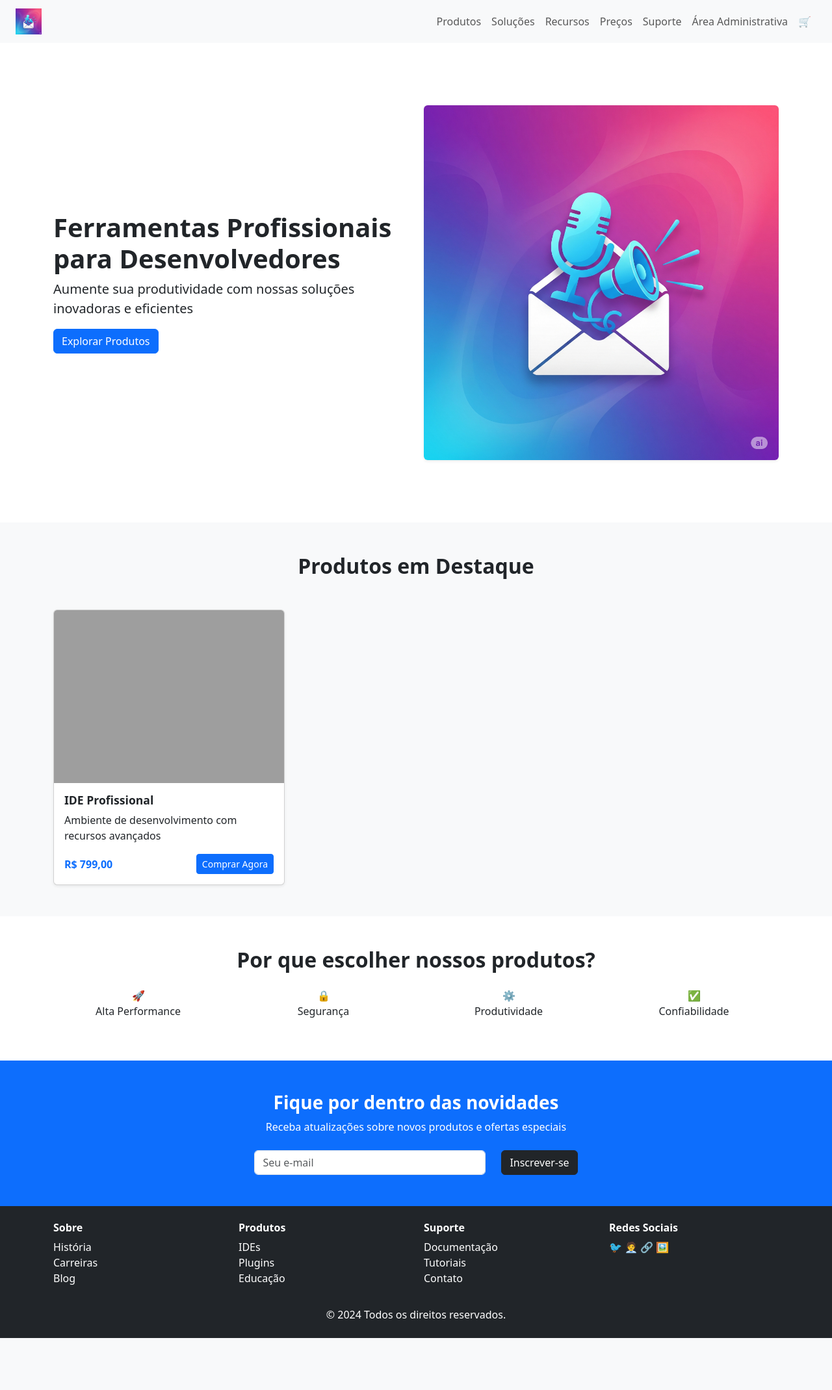
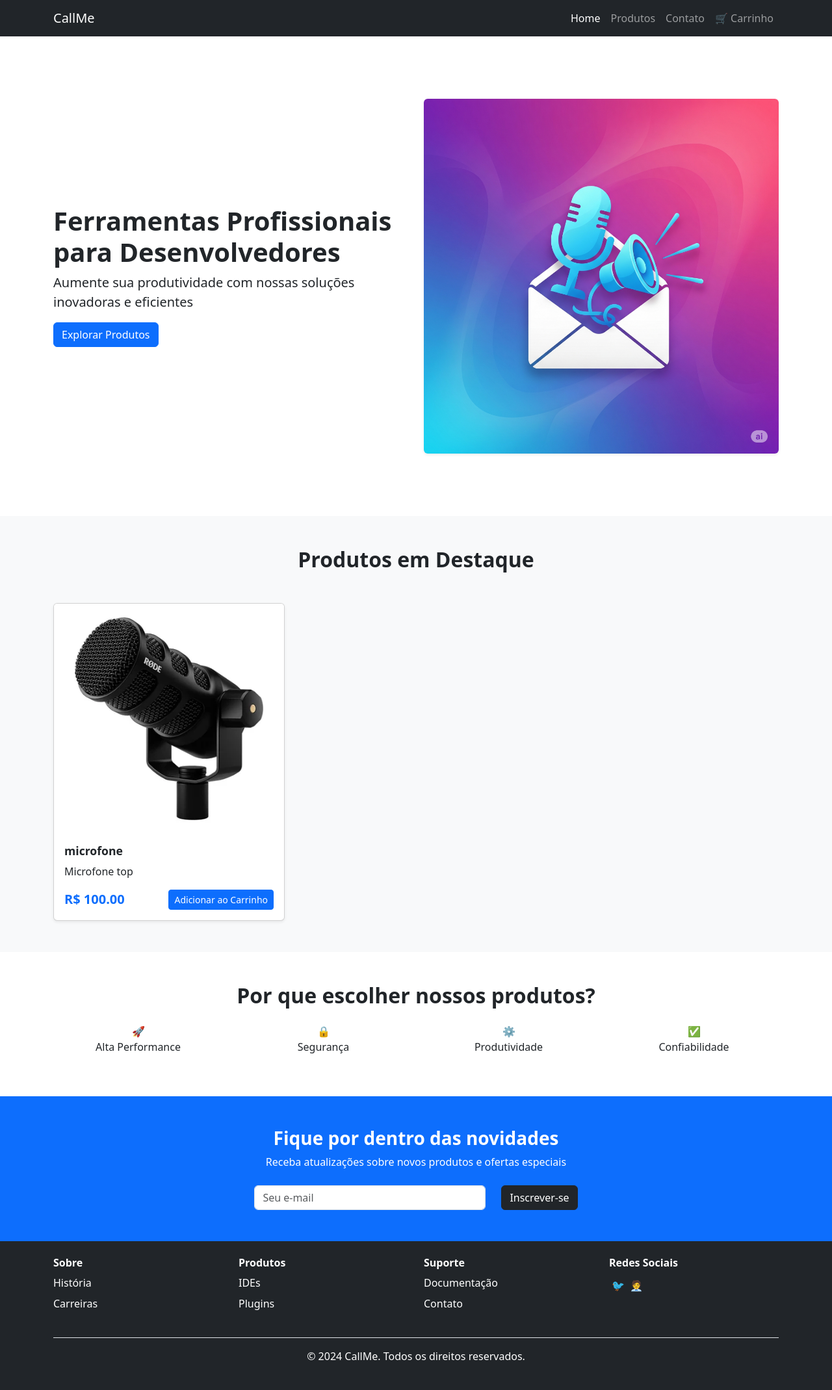
Before and after one commit to Anthonygoc/CallmeSite, a Django app: page / in a window 1280 px wide. Shown: the whole page at 65% size. Before the commit the page ends 2059 px from the top, so only its background shows below. Run offline with Django 4.2, Linux system fonts and the light colour scheme; data comes from the database, SQL or seed files in the repository; both versions use the stored data as it was after the commit; grey boxes are pictures that could not be loaded.

Commit message:
feat : criando funcao de criar produto pelo admin e exibi-lo no home

```diff
--- a/CallmeSite/settings.py
+++ b/CallmeSite/settings.py
@@ -11,6 +11,7 @@ https://docs.djangoproject.com/en/4.2/ref/settings/
 """
 import os
 from pathlib import Path
+
 
 # Build paths inside the project like this: BASE_DIR / 'subdir'.
 BASE_DIR = Path(__file__).resolve().parent.parent
@@ -130,3 +131,6 @@ STATICFILES_DIRS = [
 # https://docs.djangoproject.com/en/4.2/ref/settings/#default-auto-field
 
 DEFAULT_AUTO_FIELD = 'django.db.models.BigAutoField'
+
+MEDIA_URL = '/media/'
+MEDIA_ROOT = os.path.join(BASE_DIR, 'media')
--- a/CallmeSite/urls.py
+++ b/CallmeSite/urls.py
@@ -1,37 +1,53 @@
-"""
-URL configuration for CallmeSite project.
-
-The `urlpatterns` list routes URLs to views. For more information please see:
-    https://docs.djangoproject.com/en/4.2/topics/http/urls/
-Examples:
-Function views
-    1. Add an import:  from my_app import views
-    2. Add a URL to urlpatterns:  path('', views.home, name='home')
-Class-based views
-    1. Add an import:  from other_app.views import Home
-    2. Add a URL to urlpatterns:  path('', Home.as_view(), name='home')
-Including another URLconf
-    1. Import the include() function: from django.urls import include, path
-    2. Add a URL to urlpatterns:  path('blog/', include('blog.urls'))
-"""
 from django.contrib import admin
+from django.conf import settings
+from django.conf.urls.static import static
 from django.urls import path
 from django.contrib.auth.views import LogoutView
+
+# Importe TODAS as views, incluindo as que ainda vamos detalhar
 from myapp.views import (
-    home, registro_usuario, admin_registro, admin_login,
-    admin_dashboard, usuario_editar, usuario_deletar
+    home,
+    registro_usuario,
+    admin_registro,
+    admin_login,
+    admin_dashboard,
+    usuario_editar,
+    usuario_deletar,
+
+    # Views do Carrinho e Pagamento (essas são as que faltam)
+    adicionar_ao_carrinho,
+    ver_carrinho,
+    remover_do_carrinho,
+    checkout,
+    pagamento_sucesso,
+    pagamento_falha,
+    pagamento_pendente,
 )
 
 urlpatterns = [
-    path('admin/', admin.site.urls),  # Django admin
+    path('admin/', admin.site.urls),
     path('', home, name='home'),
     path('registro/', registro_usuario, name='registro_usuario'),
 
-    # URLs do sistema administrativo personalizado
+    # === ROTAS DO CARRINHO - AQUI ESTÁ A SOLUÇÃO! ===
+    path('carrinho/', ver_carrinho, name='ver_carrinho'), # <--- ESTA LINHA RESOLVE O ERRO
+    path('carrinho/adicionar/<int:produto_id>/', adicionar_ao_carrinho, name='adicionar_ao_carrinho'),
+    path('carrinho/remover/<int:produto_id>/', remover_do_carrinho, name='remover_do_carrinho'),
+
+    # === ROTAS DO CHECKOUT ===
+    path('checkout/', checkout, name='checkout'),
+    path('pagamento/sucesso/', pagamento_sucesso, name='pagamento_sucesso'),
+    path('pagamento/falha/', pagamento_falha, name='pagamento_falha'),
+    path('pagamento/pendente/', pagamento_pendente, name='pagamento_pendente'),
+
+    # URLs do painel administrativo
     path('painel/registro/', admin_registro, name='admin_registro'),
     path('painel/login/', admin_login, name='login'),
-    path('painel/logout/', LogoutView.as_view(), name='logout'),
+    path('painel/logout/', LogoutView.as_view(next_page='home'), name='logout'),
     path('painel/', admin_dashboard, name='admin_dashboard'),
     path('painel/usuario/<int:pk>/editar/', usuario_editar, name='usuario_editar'),
     path('painel/usuario/<int:pk>/deletar/', usuario_deletar, name='usuario_deletar'),
 ]
+
+if settings.DEBUG:
+    urlpatterns += static(settings.MEDIA_URL, document_root=settings.MEDIA_ROOT)
--- a/myapp/views.py
+++ b/myapp/views.py
@@ -1,3 +1,4 @@
+from django.http import HttpResponse
 from django.shortcuts import render, redirect, get_object_or_404
 from django.contrib import messages
 from django.contrib.auth import login, authenticate
@@ -5,10 +6,16 @@ from django.contrib.auth.models import User
 from django.contrib.auth.decorators import login_required
 from django.views.decorators.http import require_POST
 from .forms import UsuarioForm, AdminRegistrationForm, AdminLoginForm
-from .models import Usuario, Administrador
+from .models import Usuario, Administrador, Produto
+from django.shortcuts import redirect
+from .models import Produto
+
 
 def home(request):
-    return render(request, 'home.html')
+    # Filtra todos os produtos que estão marcados como 'disponivel'
+    produtos = Produto.objects.filter(disponivel=True)
+    # Envia a lista de produtos para o template com o nome 'produtos'
+    return render(request, 'home.html', {'produtos': produtos})
 
 def registro_usuario(request):
     if request.method == 'POST':
@@ -109,3 +116,31 @@ def usuario_deletar(request, pk):
     usuario.delete()
     messages.success(request, 'Usuário excluído com sucesso!')
     return redirect('admin_dashboard')
+
+def ver_carrinho(request):
+    # Por enquanto, só uma resposta simples para o teste funcionar
+    return HttpResponse("<h1>Página do Carrinho de Compras</h1><p>Em breve, seus produtos aparecerão aqui.</p>")
+
+def adicionar_ao_carrinho(request, produto_id):
+    # Lógica futura aqui
+    print(f"Adicionar produto com ID: {produto_id}")
+    return redirect('ver_carrinho')
+
+def remover_do_carrinho(request, produto_id):
+    # Lógica futura aqui
+    print(f"Remover produto com ID: {produto_id}")
+    return redirect('ver_carrinho')
+
+# --- VIEWS DO PAGAMENTO ---
+
+def checkout(request):
+    return HttpResponse("Página de Checkout")
+
+def pagamento_sucesso(request):
+    return HttpResponse("Pagamento aprovado!")
+
+def pagamento_falha(request):
+    return HttpResponse("Pagamento falhou.")
+
+def pagamento_pendente(request):
+    return HttpResponse("Pagamento pendente.")
--- a/static/myapp/css/estilo.css
+++ b/static/myapp/css/estilo.css
@@ -12,5 +12,5 @@ section {
 }
 
 footer h6 {
-  font-weight: bold;
+  font-weight: bold ;
 }
--- a/templates/base.html
+++ b/templates/base.html
@@ -1,46 +1,85 @@
 <!DOCTYPE html>
 {% load static %}
-<html lang="pt-BR">
+<html lang="pt-br">
 <head>
     <meta charset="UTF-8">
     <meta name="viewport" content="width=device-width, initial-scale=1.0">
-    <title>{% block title %}CallMe - Soluções para Devs{% endblock %}</title>
-    <link href="https://cdn.jsdelivr.net/npm/bootstrap@5.3.2/dist/css/bootstrap.min.css" rel="stylesheet">
-    <link href="{% static 'myapp/css/estilo.css' %}" rel="stylesheet">
+    <title>{% block title %}CallMe{% endblock %}</title>
+    <link href="https://cdn.jsdelivr.net/npm/bootstrap@5.3.3/dist/css/bootstrap.min.css" rel="stylesheet" integrity="sha384-QWTKZyjpPEjISv5WaRU9OFeRpok6YctnYmDr5pNlyT2bRjXh0JMhjY6hW+ALEwIH" crossorigin="anonymous">
+    <link rel="stylesheet" href="{% static 'myapp/css/estilo.css' %}">
 </head>
-<body>
-    <!-- Navbar -->
-    <nav class="navbar navbar-expand-lg navbar-light bg-light px-4">
-        <a class="navbar-brand" href="{% url 'home' %}">
-            <img src="{% static 'myapp/img/logo.png' %}" alt="Logo" height="40">
-        </a>
-        <ul class="navbar-nav ms-auto">
-            <li class="nav-item"><a class="nav-link" href="#">Produtos</a></li>
-            <li class="nav-item"><a class="nav-link" href="#">Soluções</a></li>
-            <li class="nav-item"><a class="nav-link" href="#">Recursos</a></li>
-            <li class="nav-item"><a class="nav-link" href="#">Preços</a></li>
-            <li class="nav-item"><a class="nav-link" href="#">Suporte</a></li>
-            <li class="nav-item"><a class="nav-link" href="{% url 'login' %}">Área Administrativa</a></li>
-            <li class="nav-item"><a class="nav-link" href="#">🛒</a></li>
-        </ul>
+<body class="d-flex flex-column min-vh-100">
+    <nav class="navbar navbar-expand-lg navbar-dark bg-dark">
+        <div class="container">
+            <a class="navbar-brand" href="{% url 'home' %}">CallMe</a>
+            <button class="navbar-toggler" type="button" data-bs-toggle="collapse" data-bs-target="#navbarNav" aria-controls="navbarNav" aria-expanded="false" aria-label="Toggle navigation">
+                <span class="navbar-toggler-icon"></span>
+            </button>
+            <div class="collapse navbar-collapse" id="navbarNav">
+                <ul class="navbar-nav ms-auto">
+                    <li class="nav-item">
+                        <a class="nav-link active" aria-current="page" href="{% url 'home' %}">Home</a>
+                    </li>
+                    <li class="nav-item">
+                        <a class="nav-link" href="#">Produtos</a>
+                    </li>
+                    <li class="nav-item">
+                        <a class="nav-link" href="#">Contato</a>
+                    </li>
+                    <li class="nav-item">
+                        <a class="nav-link" href="{% url 'ver_carrinho' %}">🛒 Carrinho</a>
+                    </li>
+                </ul>
+            </div>
+        </div>
     </nav>
 
-    {% block content %}
-    {% endblock %}
+    <main class="flex-grow-1">
+        {% block content %}
+        {% endblock %}
+    </main>
 
-    <!-- Rodapé -->
-    <footer class="bg-dark text-white py-4">
+    <footer class="bg-dark text-white py-4 mt-auto">
         <div class="container">
-            <div class="row text-center text-md-start">
-                <div class="col-md-3"><h6>Sobre</h6><p>História<br>Carreiras<br>Blog</p></div>
-                <div class="col-md-3"><h6>Produtos</h6><p>IDEs<br>Plugins<br>Educação</p></div>
-                <div class="col-md-3"><h6>Suporte</h6><p>Documentação<br>Tutoriais<br>Contato</p></div>
-                <div class="col-md-3"><h6>Redes Sociais</h6><p>🐦 🧑‍💼 🔗 🖼️</p></div>
+            <div class="row">
+                <div class="col-md-3 mb-3">
+                    <h6>Sobre</h6>
+                    <ul class="nav flex-column">
+                        <li class="nav-item mb-2"><a href="#" class="nav-link p-0 text-white">História</a></li>
+                        <li class="nav-item mb-2"><a href="#" class="nav-link p-0 text-white">Carreiras</a></li>
+                    </ul>
+                </div>
+
+                <div class="col-md-3 mb-3">
+                    <h6>Produtos</h6>
+                    <ul class="nav flex-column">
+                        <li class="nav-item mb-2"><a href="#" class="nav-link p-0 text-white">IDEs</a></li>
+                        <li class="nav-item mb-2"><a href="#" class="nav-link p-0 text-white">Plugins</a></li>
+                    </ul>
+                </div>
+
+                <div class="col-md-3 mb-3">
+                    <h6>Suporte</h6>
+                    <ul class="nav flex-column">
+                        <li class="nav-item mb-2"><a href="#" class="nav-link p-0 text-white">Documentação</a></li>
+                        <li class="nav-item mb-2"><a href="#" class="nav-link p-0 text-white">Contato</a></li>
+                    </ul>
+                </div>
+
+                <div class="col-md-3 mb-3">
+                    <h6>Redes Sociais</h6>
+                    <ul class="nav">
+                        <li class="nav-item"><a href="#" class="nav-link p-1 text-white">🐦</a></li>
+                        <li class="nav-item"><a href="#" class="nav-link p-1 text-white">🧑‍💼</a></li>
+                    </ul>
+                </div>
             </div>
-            <div class="text-center mt-3">© 2024 Todos os direitos reservados.</div>
+            <div class="text-center mt-3 border-top pt-3">
+                <p class="text-white">© 2024 CallMe. Todos os direitos reservados.</p>
+            </div>
         </div>
     </footer>
 
-    <script src="https://cdn.jsdelivr.net/npm/bootstrap@5.3.2/dist/js/bootstrap.bundle.min.js"></script>
+    <script src="https://cdn.jsdelivr.net/npm/bootstrap@5.3.3/dist/js/bootstrap.bundle.min.js" integrity="sha384-YvpcrYf0tY3lHB60NNkmXc5s9fDVZLESaAA55NDzOxhy9GkcIdslK1eN7N6jIeHz" crossorigin="anonymous"></script>
 </body>
 </html>
--- a/templates/home.html
+++ b/templates/home.html
@@ -2,13 +2,12 @@
 {% load static %}
 
 {% block content %}
-  <!-- Hero -->
   <section class="container my-5">
     <div class="row align-items-center">
       <div class="col-md-6">
         <h1>Ferramentas Profissionais para Desenvolvedores</h1>
         <p class="lead">Aumente sua produtividade com nossas soluções inovadoras e eficientes</p>
-        <a href="#" class="btn btn-primary">Explorar Produtos</a>
+        <a href="#produtos" class="btn btn-primary">Explorar Produtos</a>
       </div>
       <div class="col-md-6">
         <img src="{% static 'myapp/img/hero.jpg' %}" alt="Hero" class="img-fluid rounded shadow-sm">
@@ -16,30 +15,56 @@
     </div>
   </section>
 
-  <!-- Produtos em destaque -->
-  <section class="bg-light py-5">
+  <section id="produtos" class="bg-light py-5">
     <div class="container">
       <h2 class="text-center mb-5">Produtos em Destaque</h2>
       <div class="row g-4">
-        {% comment %} Repetição de produto - pode vir do banco depois {% endcomment %}
+
+        {% comment %}
+          Início do loop dinâmico.
+          Isso irá repetir o bloco de código para cada 'produto' na lista 'produtos'
+          que a view 'home' envia para o template.
+        {% endcomment %}
+
+        {% for produto in produtos %}
         <div class="col-md-4">
           <div class="card h-100 shadow-sm">
-            <img src="{% static 'myapp/img/produto1.jpg' %}" class="card-img-top" alt="IDE Profissional">
-            <div class="card-body">
-              <h5 class="card-title">IDE Profissional</h5>
-              <p class="card-text">Ambiente de desenvolvimento com recursos avançados</p>
-              <div class="d-flex justify-content-between align-items-center">
-                <strong class="text-primary">R$ 799,00</strong>
-                <a href="#" class="btn btn-sm btn-primary">Comprar Agora</a>
+
+            {% comment %} Exibe a imagem do produto ou uma imagem padrão {% endcomment %}
+            {% if produto.imagem %}
+              <img src="{{ produto.imagem.url }}" class="card-img-top" alt="{{ produto.nome }}">
+            {% else %}
+              <img src="{% static 'myapp/img/produto_default.png' %}" class="card-img-top" alt="Produto sem imagem">
+            {% endif %}
+
+            <div class="card-body d-flex flex-column">
+              {% comment %} Exibe o nome e a descrição do produto do banco de dados {% endcomment %}
+              <h5 class="card-title">{{ produto.nome }}</h5>
+              <p class="card-text">{{ produto.descricao|truncatewords:15 }}</p>
+
+              {% comment %} As classes mt-auto, d-flex, etc., ajudam a alinhar o preço e o botão no final do card {% endcomment %}
+              <div class="mt-auto d-flex justify-content-between align-items-center">
+
+                {% comment %} Exibe o preço do produto e o formata {% endcomment %}
+                <strong class="text-primary fs-5">R$ {{ produto.preco }}</strong>
+
+                {% comment %} Link que leva para a URL 'adicionar_ao_carrinho', passando o ID do produto {% endcomment %}
+                <a href="{% url 'adicionar_ao_carrinho' produto.id %}" class="btn btn-sm btn-primary">Adicionar ao Carrinho</a>
               </div>
             </div>
           </div>
         </div>
+        {% empty %}
+          {% comment %} Este bloco será exibido se a lista 'produtos' estiver vazia {% endcomment %}
+          <div class="col-12">
+            <p class="text-center">Nenhum produto em destaque no momento. Adicione produtos no painel de administração.</p>
+          </div>
+        {% endfor %}
+
       </div>
     </div>
   </section>
 
-  <!-- Benefícios -->
   <section class="py-5 text-center">
     <div class="container">
       <h2 class="mb-4">Por que escolher nossos produtos?</h2>
@@ -52,7 +77,6 @@
     </div>
   </section>
 
-  <!-- Newsletter -->
   <section class="bg-primary text-white py-5 text-center">
     <div class="container">
       <h3>Fique por dentro das novidades</h3>
```
Also changed, not shown: myapp/admin.py (+17 -1 lines), myapp/models.py (+39 -2 lines), db.sqlite3, media/produtos/Microfone-Mesa-Rode-Podmic-Sa-da-USB-xlr-Podcast-Jogos-Preto_1746194459.webp (added), myapp/migrations/0002_produto_pedido_itempedido.py (added).
